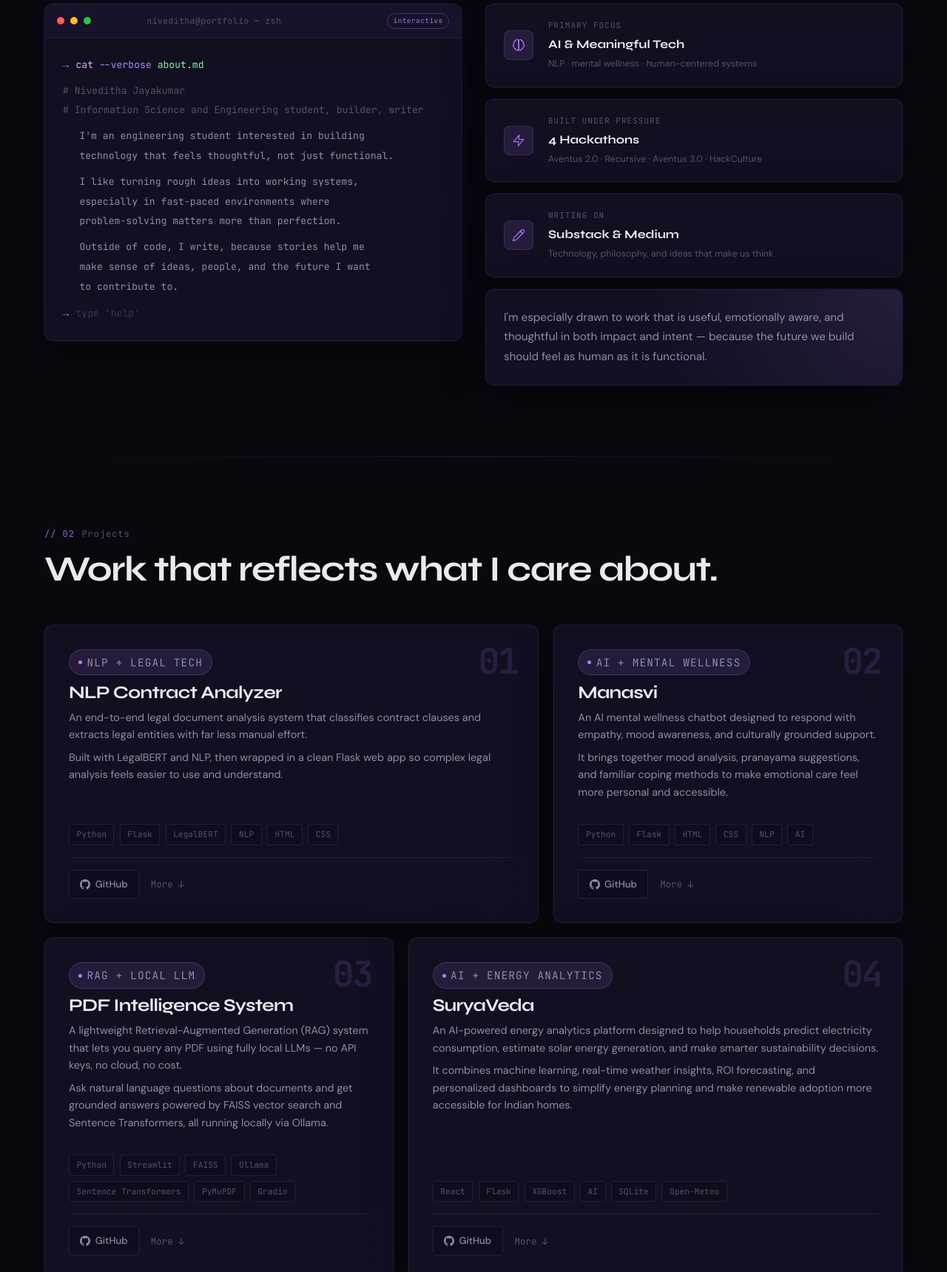
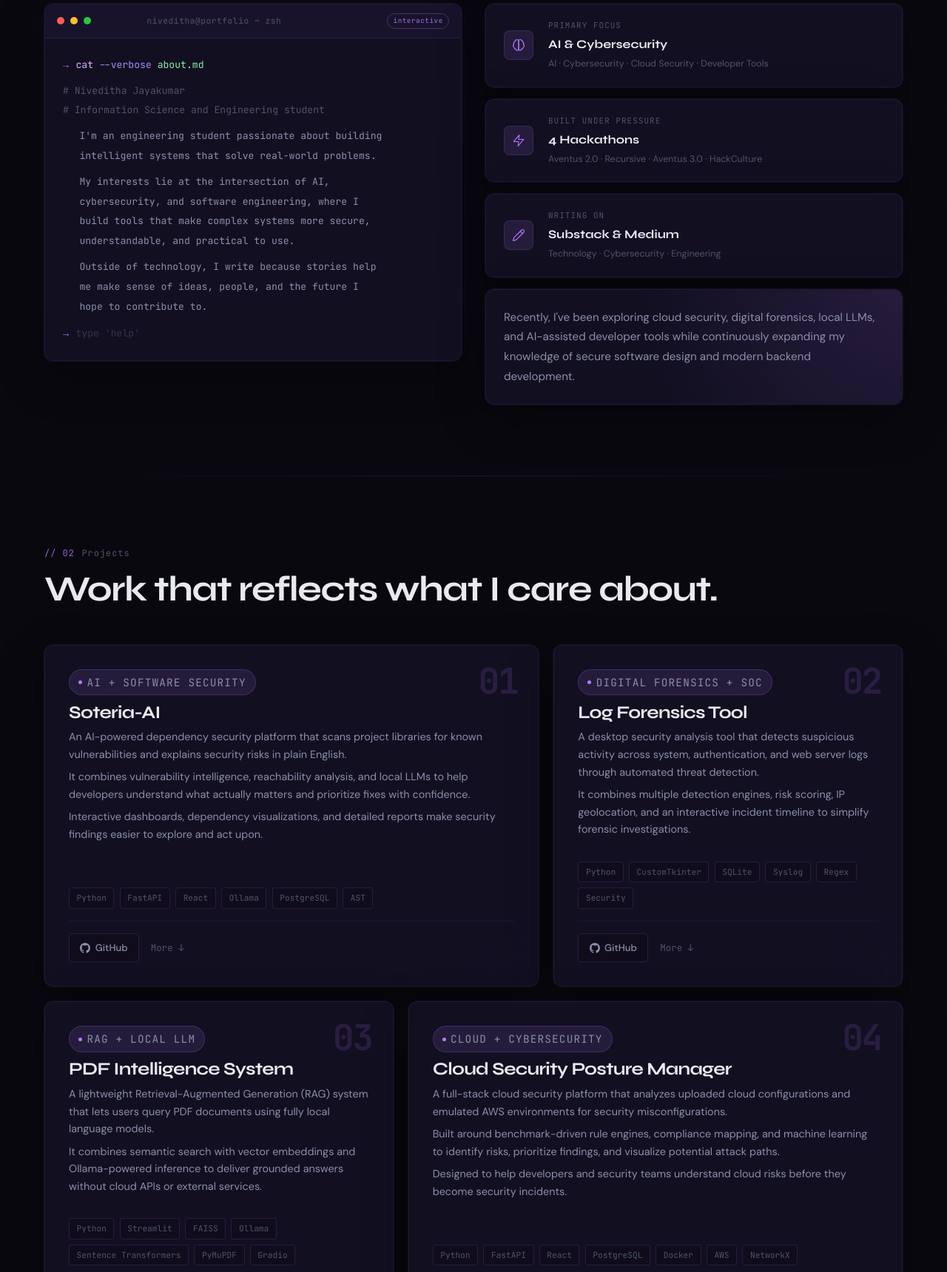
Before and after one commit to marvelcodeX/marvelcodeX.github.io, a plain HTML site: page index.html in a window 1280 px wide. Shown: the part 1080-2800 px from the top of the page at 74% size. Drawn offline with Linux system fonts and the light colour scheme.

Commit message:
updated info

```diff
--- a/index.html
+++ b/index.html
@@ -118,21 +118,21 @@
               </div>
 
               <div class="activity-feed">
-                <a class="activity-item" href="https://github.com/marvelcodeX/SuryaVeda" target="_blank" rel="noreferrer">
+                <a class="activity-item" href="https://github.com/marvelcodeX/project-dependency-risk-analyzer" target="_blank" rel="noreferrer">
                   <span class="activity-tag tag-project">project</span>
                   <div class="activity-body">
-                    <span class="activity-title">SuryaVeda</span>
-                    <span class="activity-sub">AI · Energy Analytics · React</span>
+                    <span class="activity-title">Storeria-AI</span>
+                    <span class="activity-sub">AI · Dependency Risk Analysis</span>
                   </div>
-                  <span class="activity-time">recent ↗</span>
+                  <span class="activity-time">ongoing ↗</span>
                 </a>
-                <a class="activity-item" href="https://github.com/marvelcodeX/Contract-NLP-Classifier" target="_blank" rel="noreferrer">
+                <a class="activity-item" href="https://github.com/marvelcodeX/cloud-security-posture-management" target="_blank" rel="noreferrer">
                   <span class="activity-tag tag-project">project</span>
                   <div class="activity-body">
-                    <span class="activity-title">NLP Contract Analyzer</span>
-                    <span class="activity-sub">LegalBERT · clause classification · Flask</span>
+                    <span class="activity-title">Cloud Security Posture Manager</span>
+                    <span class="activity-sub">Cybersecurity · ML · React</span>
                   </div>
-                  <span class="activity-time">recent ↗</span>
+                  <span class="activity-time">ongoing ↗</span>
                 </a>
                 <a class="activity-item" href="https://substack.com/@nivedithajayakumar" target="_blank" rel="noreferrer">
                   <span class="activity-tag tag-write">writing</span>
@@ -142,13 +142,13 @@
                   </div>
                   <span class="activity-time">ongoing ↗</span>
                 </a>
-                <a class="activity-item" href="https://www.finiteloop.io/" target="_blank" rel="noreferrer">
-                  <span class="activity-tag tag-focus">work</span>
+                <a class="activity-item" target="_blank" rel="noreferrer">
+                  <span class="activity-tag tag-focus">learn</span>
                   <div class="activity-body">
-                    <span class="activity-title">Creative Intern @ FiniteLoop</span>
-                    <span class="activity-sub">Design thinking · communication · execution</span>
+                    <span class="activity-title">Cybersecurity Roadmap</span>
+                    <span class="activity-sub">Blue Team • Cloud Security</span>
                   </div>
-                  <span class="activity-time">work ↗</span>
+                  <span class="activity-time"></span>
                 </a>
               </div>
             </div>
@@ -183,45 +183,67 @@
                   <span class="t-prompt">→</span>
                   <span><span class="t-cmd">cat</span> <span class="t-flag">--verbose</span> <span class="t-str">about.md</span></span>
                 </div>
+
                 <span class="t-blank"></span>
+
                 <div class="terminal-line">
                   <span class="t-comment"># Niveditha Jayakumar</span>
                 </div>
                 <div class="terminal-line">
-                  <span class="t-comment"># Information Science and Engineering student, builder, writer</span>
+                  <span class="t-comment"># Information Science and Engineering student</span>
                 </div>
+
                 <span class="t-blank"></span>
+
                 <div class="terminal-line">
-                  <span class="t-output">I'm an engineering student interested in building</span>
+                  <span class="t-output">I'm an engineering student passionate about building</span>
                 </div>
                 <div class="terminal-line">
-                  <span class="t-output">technology that feels thoughtful, not just functional.</span>
+                  <span class="t-output">intelligent systems that solve real-world problems.</span>
                 </div>
+
                 <span class="t-blank"></span>
+
                 <div class="terminal-line">
-                  <span class="t-output">I like turning rough ideas into working systems,</span>
+                  <span class="t-output">My interests lie at the intersection of AI,</span>
                 </div>
                 <div class="terminal-line">
-                  <span class="t-output">especially in fast-paced environments where</span>
+                  <span class="t-output">cybersecurity, and software engineering, where I</span>
                 </div>
                 <div class="terminal-line">
-                  <span class="t-output">problem-solving matters more than perfection.</span>
-                </div>
-                <span class="t-blank"></span>
-                <div class="terminal-line">
-                  <span class="t-output">Outside of code, I write, because stories help me</span>
+                  <span class="t-output">build tools that make complex systems more secure,</span>
                 </div>
                 <div class="terminal-line">
-                  <span class="t-output">make sense of ideas, people, and the future I want</span>
+                  <span class="t-output">understandable, and practical to use.</span>
+                </div>
+
+                <span class="t-blank"></span>
+
+                <div class="terminal-line">
+                  <span class="t-output">Outside of technology, I write because stories help</span>
                 </div>
                 <div class="terminal-line">
-                  <span class="t-output">to contribute to.</span>
+                  <span class="t-output">me make sense of ideas, people, and the future I</span>
                 </div>
+                <div class="terminal-line">
+                  <span class="t-output">hope to contribute to.</span>
+                </div>
+
                 <span class="t-blank"></span>
+
                 <div id="terminal-output" class="terminal-output"></div>
+
                 <div class="terminal-input-line">
                   <span class="t-prompt">→</span>
-                  <input type="text" id="terminal-input" class="terminal-input" placeholder="type 'help'" autocomplete="off" spellcheck="false" aria-label="Terminal command input" />
+                  <input
+                    type="text"
+                    id="terminal-input"
+                    class="terminal-input"
+                    placeholder="type 'help'"
+                    autocomplete="off"
+                    spellcheck="false"
+                    aria-label="Terminal command input"
+                  />
                 </div>
               </div>
             </div>
@@ -235,8 +257,8 @@
                 </div>
                 <div class="stat-body">
                   <div class="stat-label">Primary Focus</div>
-                  <div class="stat-value">AI & Meaningful Tech</div>
-                  <div class="stat-sub">NLP · mental wellness · human-centered systems</div>
+                  <div class="stat-value">AI & Cybersecurity</div>
+                  <div class="stat-sub">AI · Cybersecurity · Cloud Security · Developer Tools</div>
                 </div>
               </div>
               <div class="about-stat-card reveal">
@@ -258,11 +280,11 @@
                 <div class="stat-body">
                   <div class="stat-label">Writing On</div>
                   <div class="stat-value">Substack & Medium</div>
-                  <div class="stat-sub">Technology, philosophy, and ideas that make us think</div>
+                  <div class="stat-sub">Technology · Cybersecurity · Engineering</div>
                 </div>
               </div>
               <div class="about-prose reveal">
-                <p>I'm especially drawn to work that is useful, emotionally aware, and thoughtful in both impact and intent — because the future we build should feel as human as it is functional.</p>
+                <p>Recently, I've been exploring cloud security, digital forensics, local LLMs, and AI-assisted developer tools while continuously expanding my knowledge of secure software design and modern backend development.</p>
               </div>
             </div>
           </div>
@@ -277,60 +299,65 @@
             <h2>Work that reflects what I care about.</h2>
           </div>
 
+          <!-- NEW PROJECT 01: Soteria-AI -->
           <div class="projects-bento">
             <article class="project-card reveal">
               <div class="project-index">01</div>
               <div class="project-inner">
-                <p class="project-label">NLP + Legal Tech</p>
-                <h3>NLP Contract Analyzer</h3>
-                <p>An end-to-end legal document analysis system that classifies contract clauses and extracts legal entities with far less manual effort.</p>
-                <p>Built with LegalBERT and NLP, then wrapped in a clean Flask web app so complex legal analysis feels easier to use and understand.</p>
+                <p class="project-label">AI + SOFTWARE SECURITY</p>
+                <h3>Soteria-AI</h3>
+                <p>An AI-powered dependency security platform that scans project libraries for known vulnerabilities and explains security risks in plain English.</p>
+                <p>It combines vulnerability intelligence, reachability analysis, and local LLMs to help developers understand what actually matters and prioritize fixes with confidence.</p>
+                <p>Interactive dashboards, dependency visualizations, and detailed reports make security findings easier to explore and act upon.</p>
               </div>
               <ul class="stack-list">
-                <li>Python</li><li>Flask</li><li>LegalBERT</li><li>NLP</li><li>HTML</li><li>CSS</li>
+                <li>Python</li><li>FastAPI</li><li>React</li><li>Ollama</li><li>PostgreSQL</li><li>AST</li>
               </ul>
               <div class="project-footer">
-                <a class="button button-sm" href="https://github.com/marvelcodeX/Contract-NLP-Classifier" target="_blank" rel="noreferrer">
+                <a class="button button-sm" href="https://github.com/marvelcodeX/project-dependency-risk-analyzer" target="_blank" rel="noreferrer">
                   <svg width="14" height="14" viewBox="0 0 24 24" fill="currentColor"><path d="M12 0C5.374 0 0 5.373 0 12c0 5.302 3.438 9.8 8.207 11.387.599.111.793-.261.793-.577v-2.234c-3.338.726-4.033-1.416-4.033-1.416-.546-1.387-1.333-1.756-1.333-1.756-1.089-.745.083-.729.083-.729 1.205.084 1.839 1.237 1.839 1.237 1.07 1.834 2.807 1.304 3.492.997.107-.775.418-1.305.762-1.604-2.665-.305-5.467-1.334-5.467-5.931 0-1.311.469-2.381 1.236-3.221-.124-.303-.535-1.524.117-3.176 0 0 1.008-.322 3.301 1.23A11.509 11.509 0 0112 5.803c1.02.005 2.047.138 3.006.404 2.291-1.552 3.297-1.23 3.297-1.23.653 1.653.242 2.874.118 3.176.77.84 1.235 1.911 1.235 3.221 0 4.609-2.807 5.624-5.479 5.929.43.372.823 1.102.823 2.222v3.293c0 .319.192.694.801.576C20.566 21.797 24 17.3 24 12c0-6.627-5.373-12-12-12z"/></svg>
                   GitHub
                 </a>
                 <details class="project-details">
                   <summary>More ↓</summary>
-                  <p>This project sits at the intersection of language, systems, and usability — exactly the kind of problem space I enjoy exploring.</p>
+                  <p>This project combines AI and cybersecurity to make complex vulnerability analysis understandable for every developer.</p>
                 </details>
               </div>
             </article>
 
+            <!-- NEW PROJECT 02: Log Forensics Tool -->
             <article class="project-card reveal">
               <div class="project-index">02</div>
               <div class="project-inner">
-                <p class="project-label">AI + Mental Wellness</p>
-                <h3>Manasvi</h3>
-                <p>An AI mental wellness chatbot designed to respond with empathy, mood awareness, and culturally grounded support.</p>
-                <p>It brings together mood analysis, pranayama suggestions, and familiar coping methods to make emotional care feel more personal and accessible.</p>
+                <p class="project-label">DIGITAL FORENSICS + SOC</p>
+                <h3>Log Forensics Tool</h3>
+                <p>A desktop security analysis tool that detects suspicious activity across system, authentication, and web server logs through automated threat detection.</p>
+                <p>It combines multiple detection engines, risk scoring, IP geolocation, and an interactive incident timeline to simplify forensic investigations.</p>
               </div>
               <ul class="stack-list">
-                <li>Python</li><li>Flask</li><li>HTML</li><li>CSS</li><li>NLP</li><li>AI</li>
+                <li>Python</li><li>CustomTkinter</li><li>SQLite</li><li>Syslog</li><li>Regex</li><li>Security</li>
               </ul>
               <div class="project-footer">
-                <a class="button button-sm" href="https://github.com/marvelcodeX/Manasvi" target="_blank" rel="noreferrer">
+                <a class="button button-sm" href="https://github.com/marvelcodeX/log-forensics-tool" target="_blank" rel="noreferrer">
                   <svg width="14" height="14" viewBox="0 0 24 24" fill="currentColor"><path d="M12 0C5.374 0 0 5.373 0 12c0 5.302 3.438 9.8 8.207 11.387.599.111.793-.261.793-.577v-2.234c-3.338.726-4.033-1.416-4.033-1.416-.546-1.387-1.333-1.756-1.333-1.756-1.089-.745.083-.729.083-.729 1.205.084 1.839 1.237 1.839 1.237 1.07 1.834 2.807 1.304 3.492.997.107-.775.418-1.305.762-1.604-2.665-.305-5.467-1.334-5.467-5.931 0-1.311.469-2.381 1.236-3.221-.124-.303-.535-1.524.117-3.176 0 0 1.008-.322 3.301 1.23A11.509 11.509 0 0112 5.803c1.02.005 2.047.138 3.006.404 2.291-1.552 3.297-1.23 3.297-1.23.653 1.653.242 2.874.118 3.176.77.84 1.235 1.911 1.235 3.221 0 4.609-2.807 5.624-5.479 5.929.43.372.823 1.102.823 2.222v3.293c0 .319.192.694.801.576C20.566 21.797 24 17.3 24 12c0-6.627-5.373-12-12-12z"/></svg>
                   GitHub
                 </a>
                 <details class="project-details">
                   <summary>More ↓</summary>
-                  <p>Manasvi reflects the kind of systems I want to build: technically capable, emotionally aware, and meaningful beyond the demo itself.</p>
+                  <p>This project was built as a practical tool for security analysts to investigate suspicious activity faster and with greater context.</p>
                 </details>
               </div>
             </article>
 
+
+            <!-- NEW PROJECT 03: PDF Intelligence system -->
             <article class="project-card reveal">
               <div class="project-index">03</div>
               <div class="project-inner">
                 <p class="project-label">RAG + Local LLM</p>
                 <h3>PDF Intelligence System</h3>
-                <p>A lightweight Retrieval-Augmented Generation (RAG) system that lets you query any PDF using fully local LLMs — no API keys, no cloud, no cost.</p>
-                <p>Ask natural language questions about documents and get grounded answers powered by FAISS vector search and Sentence Transformers, all running locally via Ollama.</p>
+                <p>A lightweight Retrieval-Augmented Generation (RAG) system that lets users query PDF documents using fully local language models.</p>
+                <p>It combines semantic search with vector embeddings and Ollama-powered inference to deliver grounded answers without cloud APIs or external services.</p>
               </div>
               <ul class="stack-list">
                 <li>Python</li><li>Streamlit</li><li>FAISS</li><li>Ollama</li><li>Sentence Transformers</li><li>PyMuPDF</li><li>Gradio</li>
@@ -347,29 +374,31 @@
               </div>
             </article>
 
-            <!-- NEW PROJECT 04: SuryaVeda -->
+            <!-- NEW PROJECT 04: CSPM -->
             <article class="project-card reveal">
               <div class="project-index">04</div>
               <div class="project-inner">
-                <p class="project-label">AI + ENERGY ANALYTICS</p>
-                <h3>SuryaVeda</h3>
-                <p>An AI-powered energy analytics platform designed to help households predict electricity consumption, estimate solar energy generation, and make smarter sustainability decisions.</p>
-                <p>It combines machine learning, real-time weather insights, ROI forecasting, and personalized dashboards to simplify energy planning and make renewable adoption more accessible for Indian homes.</p>
+                <p class="project-label">CLOUD + CYBERSECURITY</p>
+                <h3>Cloud Security Posture Manager</h3>
+                <p>A full-stack cloud security platform that analyzes uploaded cloud configurations and emulated AWS environments for security misconfigurations.</p>
+                <p>Built around benchmark-driven rule engines, compliance mapping, and machine learning to identify risks, prioritize findings, and visualize potential attack paths.</p>
+                <p>Designed to help developers and security teams understand cloud risks before they become security incidents.</p>
               </div>
               <ul class="stack-list">
-                <li>React</li><li>Flask</li><li>XGBoost</li><li>AI</li><li>SQLite</li><li>Open-Meteo</li>
+                <li>Python</li><li>FastAPI</li><li>React</li><li>PostgreSQL</li><li>Docker</li><li>AWS</li><li>NetworkX</li>
               </ul>
               <div class="project-footer">
-                <a class="button button-sm" href="https://github.com/marvelcodeX/SuryaVeda" target="_blank" rel="noreferrer">
+                <a class="button button-sm" href="https://github.com/marvelcodeX/cloud-security-posture-management" target="_blank" rel="noreferrer">
                   <svg width="14" height="14" viewBox="0 0 24 24" fill="currentColor"><path d="M12 0C5.374 0 0 5.373 0 12c0 5.302 3.438 9.8 8.207 11.387.599.111.793-.261.793-.577v-2.234c-3.338.726-4.033-1.416-4.033-1.416-.546-1.387-1.333-1.756-1.333-1.756-1.089-.745.083-.729.083-.729 1.205.084 1.839 1.237 1.839 1.237 1.07 1.834 2.807 1.304 3.492.997.107-.775.418-1.305.762-1.604-2.665-.305-5.467-1.334-5.467-5.931 0-1.311.469-2.381 1.236-3.221-.124-.303-.535-1.524.117-3.176 0 0 1.008-.322 3.301 1.23A11.509 11.509 0 0112 5.803c1.02.005 2.047.138 3.006.404 2.291-1.552 3.297-1.23 3.297-1.23.653 1.653.242 2.874.118 3.176.77.84 1.235 1.911 1.235 3.221 0 4.609-2.807 5.624-5.479 5.929.43.372.823 1.102.823 2.222v3.293c0 .319.192.694.801.576C20.566 21.797 24 17.3 24 12c0-6.627-5.373-12-12-12z"/></svg>
                   GitHub
                 </a>
                 <details class="project-details">
                   <summary>More ↓</summary>
-                  <p>Built as a practical sustainability tool for real households, combining machine learning, weather intelligence, and financial forecasting into a clean, interactive platform focused on accessible green energy adoption.</p>
+                  <p>This project reflects my interest in cloud security, secure systems, and building tools that prevent problems before they become incidents.</p>
                 </details>
               </div>
             </article>
+
           </div>
         </div>
       </section>
@@ -519,7 +548,7 @@
         </div>
       </section>
 
-      <!-- WHAT I CARE ABOUT — Elevated band -->
+      <!-- CURRENTLY EXPLORING — Elevated band -->
       <section class="section" id="care">
         <div class="container">
           <div class="care-band reveal">
@@ -528,12 +557,12 @@
               <svg width="1em" height="1em" viewBox="0 0 24 24" fill="none" stroke="currentColor" stroke-width="1.5" stroke-linecap="round" stroke-linejoin="round"><path d="M19 14c1.49-1.46 3-3.21 3-5.5A5.5 5.5 0 0 0 16.5 3c-1.76 0-3 .5-4.5 2-1.5-1.5-2.74-2-4.5-2A5.5 5.5 0 0 0 2 8.5c0 2.3 1.5 4.05 3 5.5l7 7Z"/></svg>
             </div>
             <div class="care-content">
-              <div class="care-label">What I Care About</div>
-              <p>Technology matters more when it stays human. I care about human-centered technology and building meaningful systems that do more than optimize for speed. I'm drawn to work that is useful, emotionally aware, and environmentally conscious — because the future we build should feel thoughtful in both impact and intent.</p>
+              <div class="care-label">Currently Exploring</div>
+              <p>Lately I've been spending most of my time learning about AI-assisted security, cloud infrastructure, digital forensics, Retrieval-Augmented Generation, and backend systems. I'm particularly interested in building software that combines intelligent automation with practical engineering.</p>
               <div class="care-tags">
-                <span class="care-tag">Human-Centered Tech</span>
-                <span class="care-tag">Meaningful Systems</span>
-                <span class="care-tag">Sustainability</span>
+                <span class="care-tag">AI Security</span>
+                <span class="care-tag">Cloud</span>
+                <span class="care-tag">LLMs</span>
               </div>
             </div>
           </div>
--- a/script.js
+++ b/script.js
@@ -268,32 +268,36 @@ const TERMINAL_COMMANDS = {
     { cls: "t-comment", text: "# available commands" },
     { cls: "t-output", text: "  whoami    — who is Niveditha?" },
     { cls: "t-output", text: "  skills    — tech stack & tools" },
-    { cls: "t-output", text: "  projects  — recent work" },
+    { cls: "t-output", text: "  projects  — featured work" },
     { cls: "t-output", text: "  contact   — get in touch" },
     { cls: "t-output", text: "  clear     — clear this output" },
   ],
+
   whoami: [
     { cls: "t-comment", text: "# Niveditha Jayakumar" },
     { cls: "t-output", text: "Information Science & Engineering student at DSCE." },
-    { cls: "t-output", text: "Builder of AI systems. Writer of ideas." },
-    { cls: "t-output", text: "Hackathon veteran. Human-centered tech advocate." },
-    { cls: "t-output", text: "Intern @ FiniteLoop. Always building." },
+    { cls: "t-output", text: "Interested in AI, cybersecurity, and software engineering." },
+    { cls: "t-output", text: "Building intelligent tools for developers and security teams." },
+    { cls: "t-output", text: "Writer. Hackathon enthusiast. Always learning." },
   ],
+
   skills: [
     { cls: "t-comment", text: "# tech stack" },
-    { cls: "t-output", text: "Languages    Python · JavaScript · HTML · CSS · C · SQL" },
-    { cls: "t-output", text: "Frameworks   Flask · Streamlit · Gradio · Hugging Face" },
-    { cls: "t-output", text: "AI / ML      NLP · LegalBERT · FAISS · XGBoost · spaCy" },
-    { cls: "t-output", text: "Databases    MySQL · SQLite · MongoDB" },
-    { cls: "t-output", text: "Tools        Git · GitHub · VS Code · Web3 · MetaMask" },
+    { cls: "t-output", text: "Languages    Python · JavaScript · C · SQL · HTML · CSS" },
+    { cls: "t-output", text: "Backend      FastAPI · Flask · PostgreSQL · SQLite" },
+    { cls: "t-output", text: "AI / ML      Ollama · FAISS · Transformers · scikit-learn" },
+    { cls: "t-output", text: "Cloud/Sec    AWS · Docker · AST Analysis · JWT" },
+    { cls: "t-output", text: "Tools        Git · GitHub · VS Code · Linux" },
   ],
+
   projects: [
-    { cls: "t-comment", text: "# recent projects" },
-    { cls: "t-output", text: "01  Manasvi            AI mental wellness chatbot" },
-    { cls: "t-output", text: "02  NLP Contract Analyzer  LegalBERT clause classifier" },
-    { cls: "t-output", text: "03  PDF Intelligence   Local RAG with Ollama + FAISS" },
-    { cls: "t-output", text: "04  SuryaVeda          AI energy analytics platform" },
+    { cls: "t-comment", text: "# featured projects" },
+    { cls: "t-output", text: "01  Soteria-AI          AI dependency risk analyzer" },
+    { cls: "t-output", text: "02  Log Forensics       Desktop threat analysis tool" },
+    { cls: "t-output", text: "03  PDF Intelligence    Local RAG with Ollama + FAISS" },
+    { cls: "t-output", text: "02  CSPM Platform       Cloud security posture manager" },
   ],
+
   contact: [
     { cls: "t-comment", text: "# reach me at" },
     { cls: "t-cmd", text: "email     nivedithaja@gmail.com" },
```
Also changed, not shown: 2 other files.
